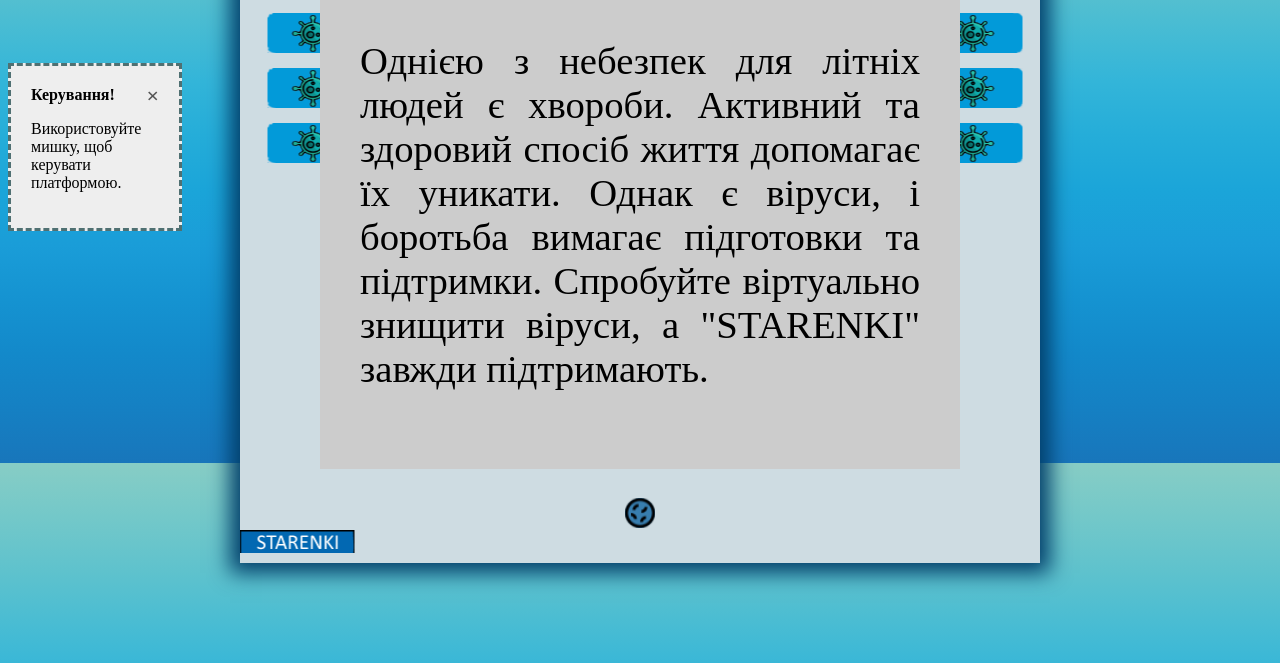
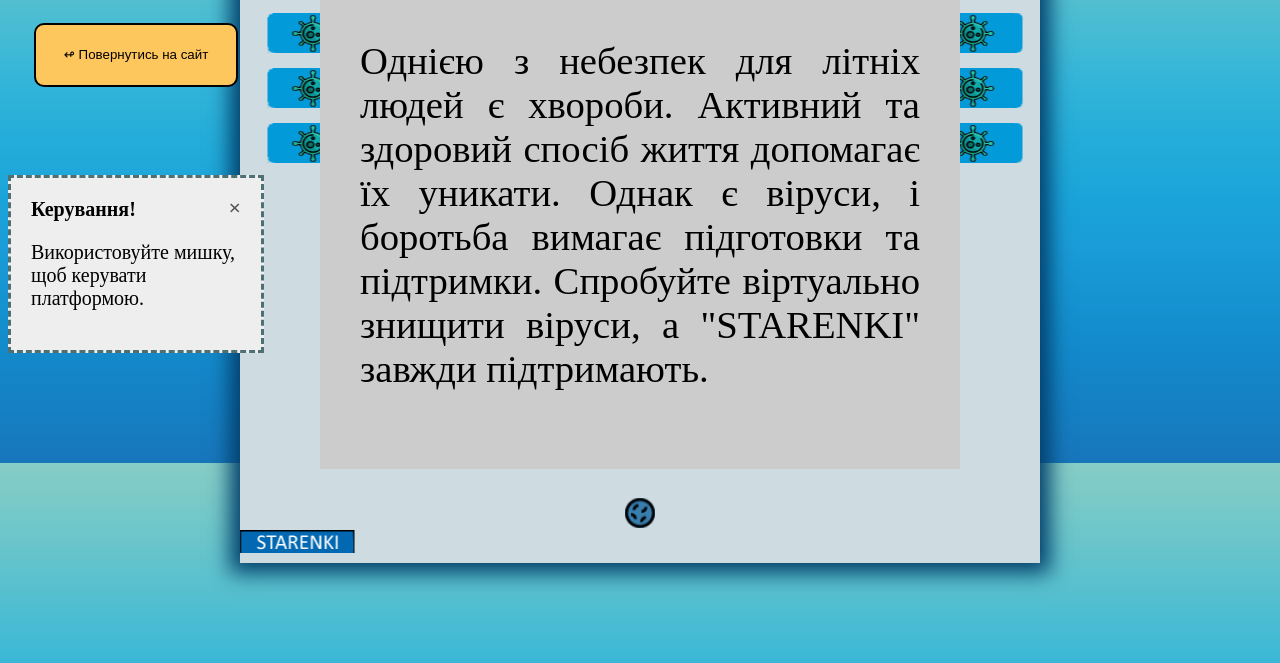
Before and after one commit to DanyloGera/arkanoid-ua, a plain HTML site: page index.html in a window 1280 px wide. Shown: the part 137-800 px from the top of the page. Drawn offline with Linux system fonts and the light colour scheme; animation ran at ten frames a second.

Commit message:
adaptive

```diff
--- a/index.html
+++ b/index.html
@@ -10,6 +10,10 @@
 </head>
 <body>
   <script src="./script.js"></script>
+
+  <!-- row 1 -->
+  <div class="row1">
+    <div class="row1-wrap">
   <!-- button to the site -->
           <div class="btn-back-wrapper">
             <button type="button" class="btn-back">&#8619; Повернутись на сайт</button>
@@ -19,6 +23,8 @@
     <span class="closebtn" onclick="this.parentElement.style.display='none';">&times;</span>
     <strong>Керування!</strong> <p>Використовуйте мишку, щоб керувати платформою.
   </p>
+  </div>
+  </div>
   </div>
 
   <div class="container">
--- a/styles.css
+++ b/styles.css
@@ -6,21 +6,41 @@ canvas {
 
    box-shadow: 0 0  20px 10px #023F6B;
 
+   /* border-radius: 10px; */
+ }
+ @media (min-height: 800px) {
+    .btn-back {
+     max-height: 70%;
+   }
 
  }
- .btn-back-wrapper {
+ .row1{
    display: flex;
  justify-content: flex-start;
+
+ }
+.row1-wrap{
+   position: absolute;
+     height: 95%;
+   width: 20%;
  }
  .btn-back {
-  position: absolute;
-  top: 50px;
    background-color: #FEC75E;
        padding: 20px;
        border: 2px solid #000;
        border-radius: 10px;
        font-family: 'DotGothic16', sans-serif;
-  font-size: 15px;
+       font-size: 10pt;
+       width: 80%;
+       height: 100%;
+ }
+ .btn-back-wrapper {
+   display: flex;
+   justify-content: center;
+   height: 12%;
+   width: 100%;
+   position: absolute;
+   top: 20%;
  }
 .container {
   display: flex;
@@ -66,12 +86,13 @@ top: 10px;
 
 .alert {
   position: absolute;
-  top: 200px;
+    top: 40%;
       padding: 20px;
-  width: 10%;
+      font-size: 15pt;
+      max-width: 100%;
       background-color: #eee;
       color: #000;
-  border: 3px dashed #4F7072;
+      border: 3px dashed #4F7072;;
 }
 
 .closebtn {
```
Lines whose indentation alone changed are shown as unchanged.
